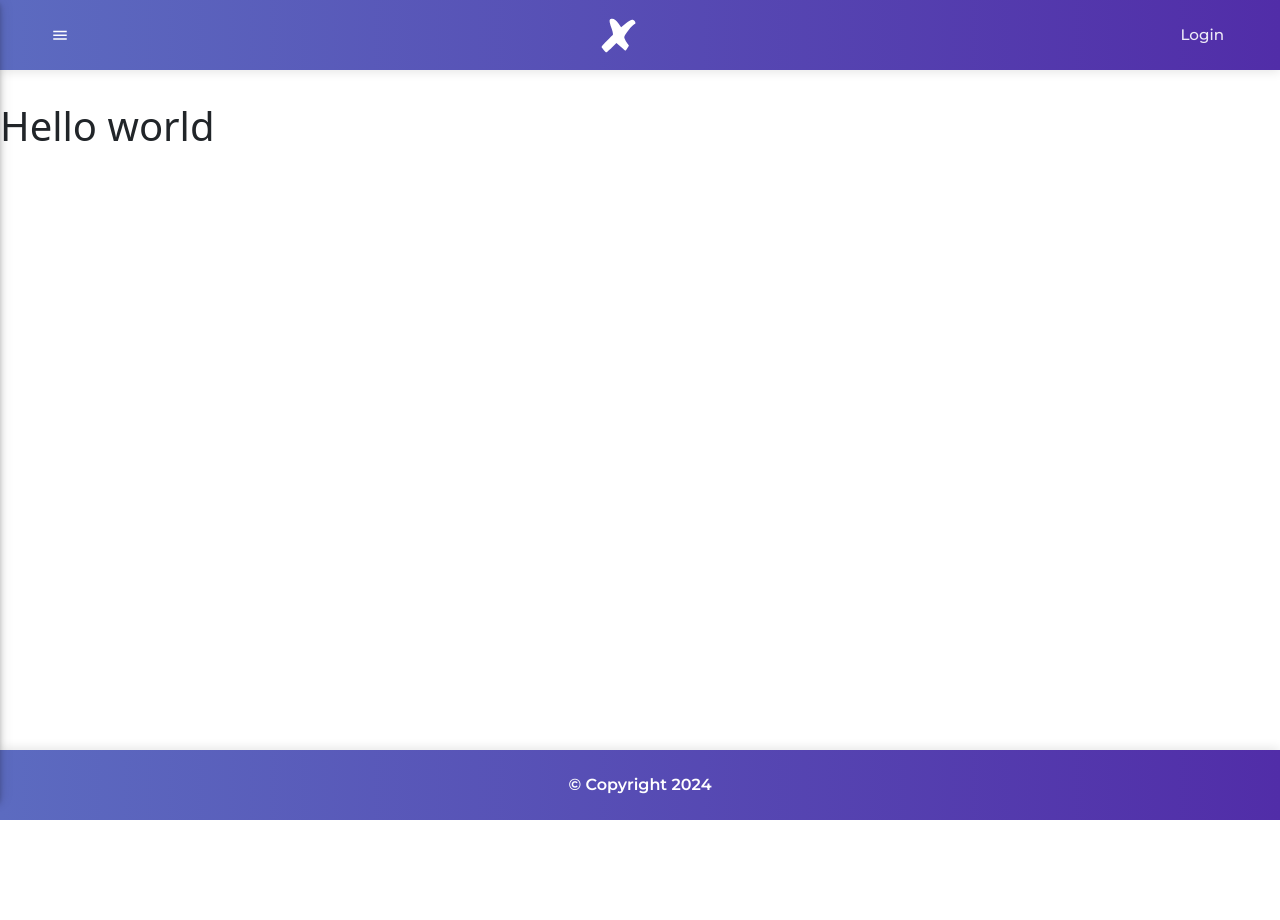
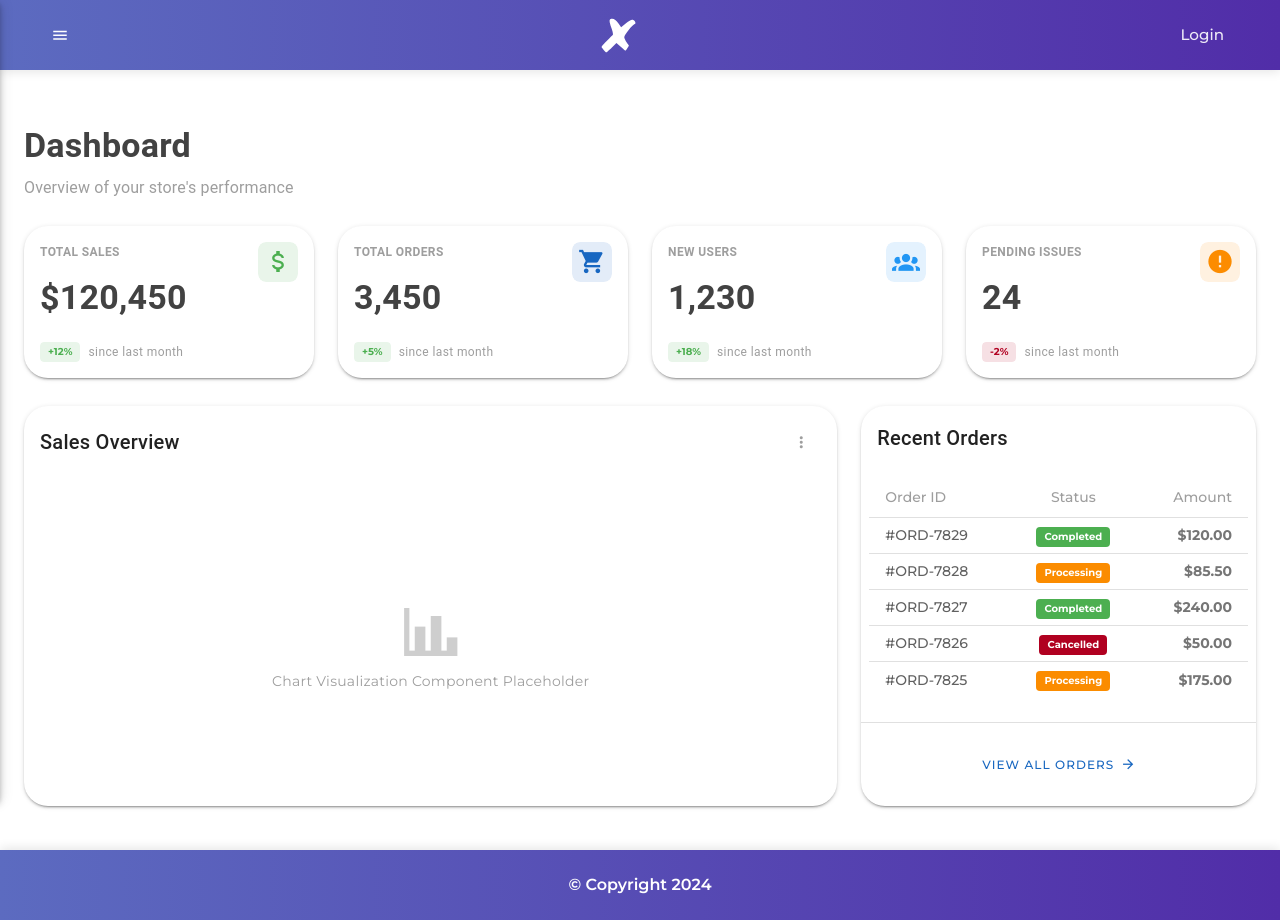
Before and after one commit to akashajaydev/Frotend_Main_APP, a Nuxt app: page / in a window 1280 px wide. Before the commit the page ends 820 px from the top, so only its background shows below. Built offline with nearby package versions, Linux system fonts and the light colour scheme.

Commit message:
Added the admin page

```diff
--- a/pages/index.vue
+++ b/pages/index.vue
@@ -1,3 +1,170 @@
+<script setup lang="ts">
+const stats = [
+    {
+        title: 'Total Sales',
+        value: '$120,450',
+        icon: 'mdi-currency-usd',
+        color: 'success',
+        trend: '+12%',
+        trendColor: 'success'
+    },
+    {
+        title: 'Total Orders',
+        value: '3,450',
+        icon: 'mdi-cart',
+        color: 'primary',
+        trend: '+5%',
+        trendColor: 'success'
+    },
+    {
+        title: 'New Users',
+        value: '1,230',
+        icon: 'mdi-account-group',
+        color: 'info',
+        trend: '+18%',
+        trendColor: 'success'
+    },
+    {
+        title: 'Pending Issues',
+        value: '24',
+        icon: 'mdi-alert-circle',
+        color: 'warning',
+        trend: '-2%',
+        trendColor: 'error'
+    }
+]
+
+const recentOrders = [
+    {
+        id: '#ORD-7829',
+        customer: 'John Doe',
+        date: '2023-10-25',
+        amount: '$120.00',
+        status: 'Completed',
+        statusColor: 'success'
+    },
+    {
+        id: '#ORD-7828',
+        customer: 'Jane Smith',
+        date: '2023-10-24',
+        amount: '$85.50',
+        status: 'Processing',
+        statusColor: 'warning'
+    },
+    {
+        id: '#ORD-7827',
+        customer: 'Michael Brown',
+        date: '2023-10-24',
+        amount: '$240.00',
+        status: 'Completed',
+        statusColor: 'success'
+    },
+    {
+        id: '#ORD-7826',
+        customer: 'Emily Davis',
+        date: '2023-10-23',
+        amount: '$50.00',
+        status: 'Cancelled',
+        statusColor: 'error'
+    },
+    {
+        id: '#ORD-7825',
+        customer: 'Chris Wilson',
+        date: '2023-10-23',
+        amount: '$175.00',
+        status: 'Processing',
+        statusColor: 'warning'
+    }
+]
+</script>
+
 <template>
-	<h1>Hello world</h1>
+    <v-container fluid class="pa-6">
+        <!-- Header -->
+        <div class="mb-6">
+            <h1 class="text-h4 font-weight-bold text-grey-darken-3">Dashboard</h1>
+            <p class="text-subtitle-1 text-grey">Overview of your store's performance</p>
+        </div>
+
+        <!-- Stats Cards -->
+        <v-row>
+            <v-col cols="12" sm="6" lg="3" v-for="(stat, index) in stats" :key="index">
+                <v-card elevation="2" rounded="xl" class="pa-4">
+                    <div class="d-flex justify-space-between align-start">
+                        <div>
+                            <p class="text-caption text-uppercase font-weight-bold text-grey">{{ stat.title }}</p>
+                            <h2 class="text-h4 font-weight-bold mt-1 text-grey-darken-3">{{ stat.value }}</h2>
+                        </div>
+                        <v-avatar :color="stat.color" variant="tonal" rounded="lg">
+                            <v-icon :icon="stat.icon" size="large"></v-icon>
+                        </v-avatar>
+                    </div>
+                    <div class="d-flex align-center mt-4">
+                        <v-chip size="x-small" :color="stat.trendColor" class="font-weight-bold me-2" label>
+                            {{ stat.trend }}
+                        </v-chip>
+                        <span class="text-caption text-grey">since last month</span>
+                    </div>
+                </v-card>
+            </v-col>
+        </v-row>
+
+        <!-- Charts & Tables -->
+        <v-row class="mt-4">
+            <!-- Sales Overview (Chart Placeholder) -->
+            <v-col cols="12" lg="8">
+                <v-card elevation="2" rounded="xl" height="400">
+                    <v-card-title class="d-flex justify-space-between align-center pa-4">
+                        <span class="text-h6 font-weight-medium">Sales Overview</span>
+                        <v-btn icon="mdi-dots-vertical" variant="text" size="small" color="grey"></v-btn>
+                    </v-card-title>
+                    <v-card-text class="d-flex align-center justify-center fill-height pb-12">
+                         <div class="text-center text-grey">
+                            <v-icon icon="mdi-chart-bar" size="64" class="mb-2 opacity-50"></v-icon>
+                            <p>Chart Visualization Component Placeholder</p>
+                         </div>
+                    </v-card-text>
+                </v-card>
+            </v-col>
+
+            <!-- Recent Orders -->
+            <v-col cols="12" lg="4">
+                <v-card elevation="2" rounded="xl" height="400">
+                    <v-card-title class="pa-4">
+                        <span class="text-h6 font-weight-medium">Recent Orders</span>
+                    </v-card-title>
+                    <v-table density="compact" class="pa-2">
+                        <thead>
+                            <tr>
+                                <th class="text-left text-grey">Order ID</th>
+                                <th class="text-center text-grey">Status</th>
+                                <th class="text-right text-grey">Amount</th>
+                            </tr>
+                        </thead>
+                        <tbody>
+                            <tr v-for="order in recentOrders" :key="order.id">
+                                <td class="font-weight-medium text-grey-darken-2">{{ order.id }}</td>
+                                <td class="text-center">
+                                    <v-chip size="x-small" :color="order.statusColor" class="font-weight-bold" label variant="flat">
+                                        {{ order.status }}
+                                    </v-chip>
+                                </td>
+                                <td class="text-right font-weight-bold text-grey-darken-1">{{ order.amount }}</td>
+                            </tr>
+                        </tbody>
+                    </v-table>
+                    <v-divider></v-divider>
+                    <v-card-actions class="justify-center pa-2">
+                        <v-btn variant="text" color="primary" size="small" append-icon="mdi-arrow-right">View All Orders</v-btn>
+                    </v-card-actions>
+                </v-card>
+            </v-col>
+        </v-row>
+    </v-container>
 </template>
+
+<style scoped>
+.v-container {
+    font-family: 'Montserrat', sans-serif;
+}
+</style>
```
